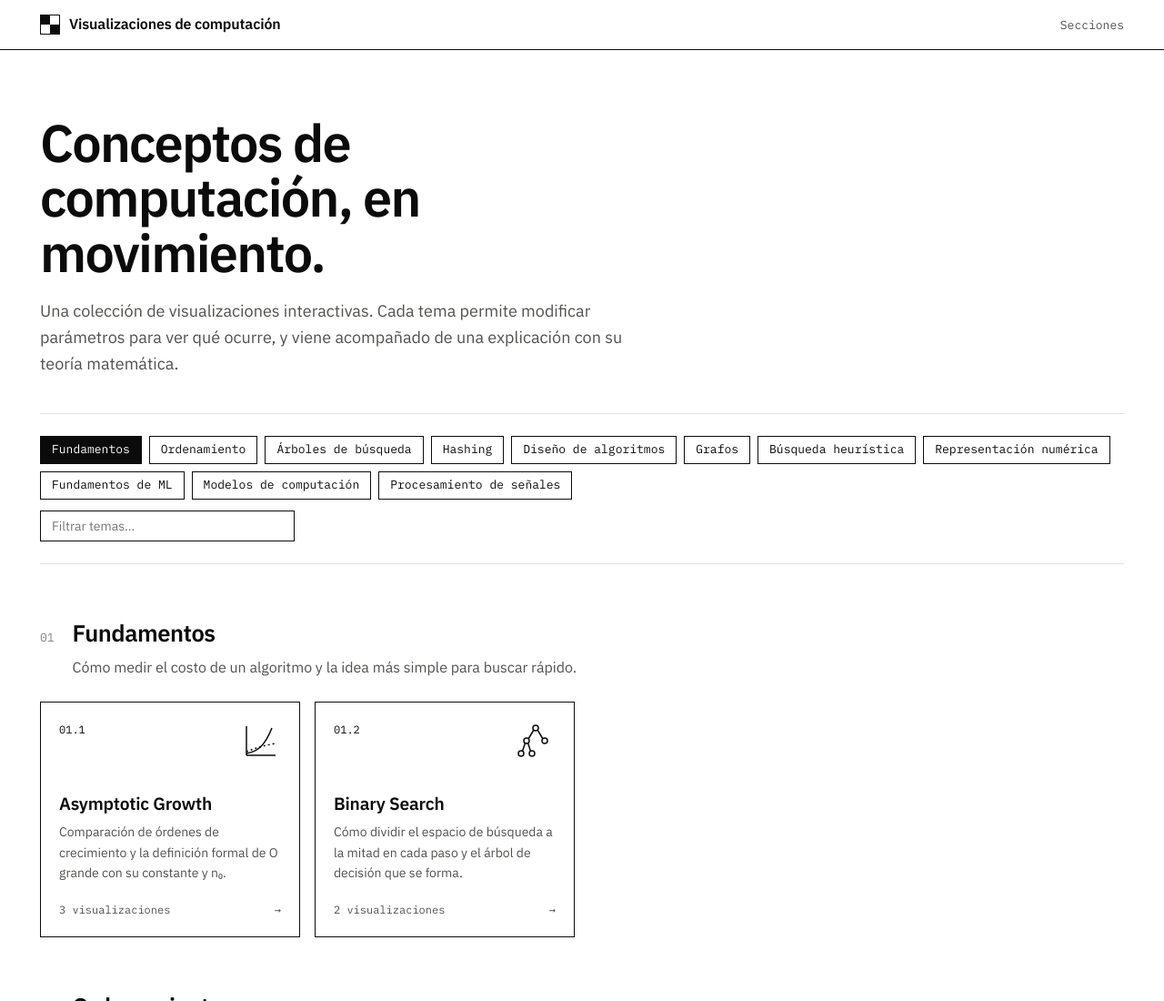
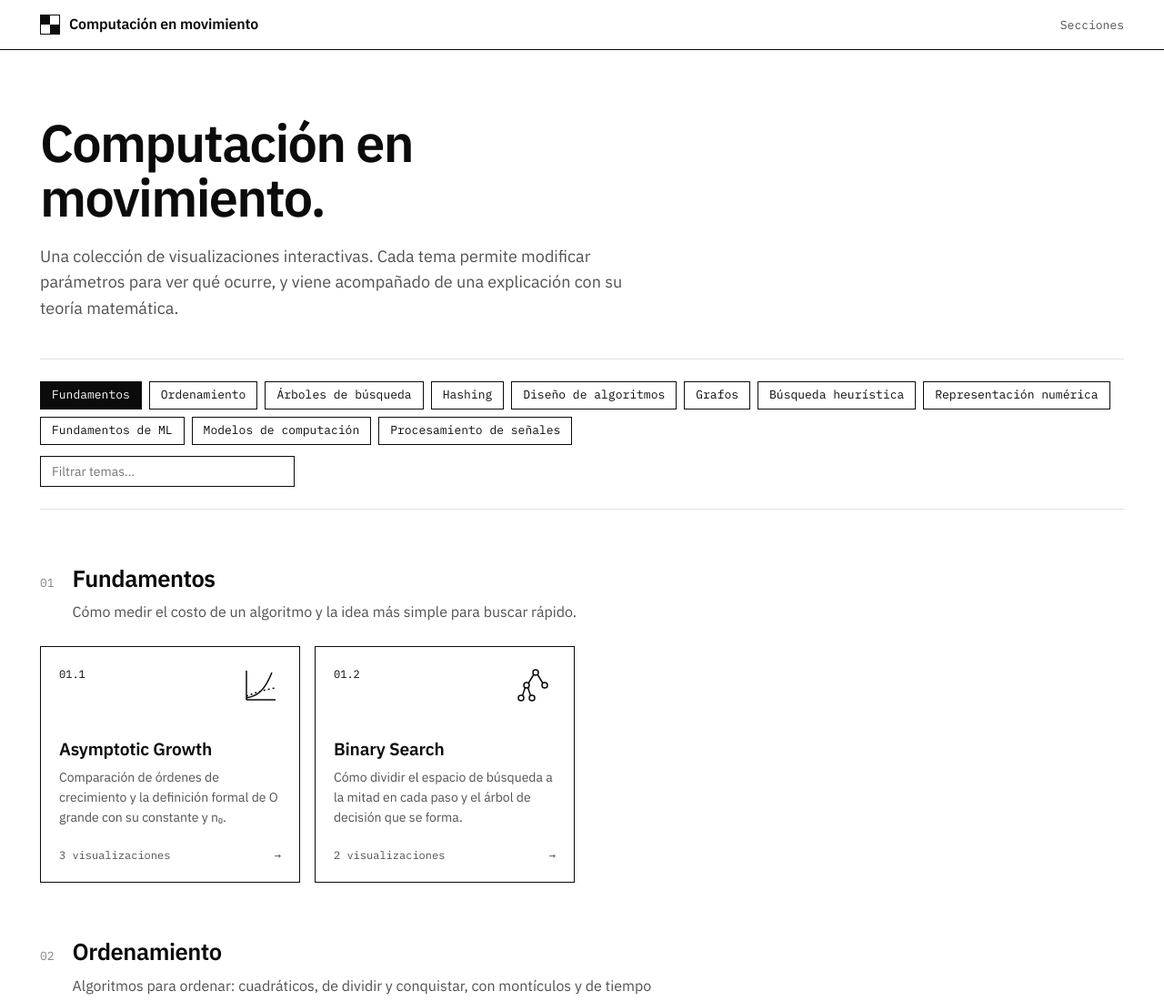
Before and after one commit to clangoi/visualizaciones, a website: page index.html in a window 1280 px wide. Shown: the top 1100 px of the page at 91% size. Drawn offline with Linux system fonts and the light colour scheme.

Commit message:
Cambia el título del sitio a «Computación en movimiento»
Co-Authored-By: Claude Opus 5.5 <noreply@anthropic.com>

```diff
--- a/index.html
+++ b/index.html
@@ -3,7 +3,7 @@
 <head>
   <meta charset="utf-8">
   <meta name="viewport" content="width=device-width, initial-scale=1">
-  <title>Visualizaciones de computación</title>
+  <title>Computación en movimiento</title>
   <meta name="description" content="Visualizaciones interactivas de conceptos de computación con su fundamento matemático.">
   <link rel="preconnect" href="https://fonts.googleapis.com">
   <link rel="preconnect" href="https://fonts.gstatic.com" crossorigin>
@@ -13,14 +13,14 @@
 <body>
   <header class="barra">
     <div class="barra-interior">
-      <a class="marca" href="index.html"><span class="marca-simbolo"><span></span><span></span><span></span><span></span></span>Visualizaciones de computación</a>
+      <a class="marca" href="index.html"><span class="marca-simbolo"><span></span><span></span><span></span><span></span></span>Computación en movimiento</a>
       <nav><a href="#secciones">Secciones</a></nav>
     </div>
   </header>
 
   <main class="contenedor">
     <section class="portada">
-      <h1>Conceptos de computación, en movimiento.</h1>
+      <h1>Computación en movimiento.</h1>
       <p>Una colección de visualizaciones interactivas. Cada tema permite modificar parámetros para ver
         qué ocurre, y viene acompañado de una explicación con su teoría matemática.</p>
     </section>
--- a/js/tema.js
+++ b/js/tema.js
@@ -29,7 +29,7 @@
     return;
   }
 
-  document.title = `${tema.titulo} — Visualizaciones de computación`;
+  document.title = `${tema.titulo} — Computación en movimiento`;
 
   const renderizarMatematica = (nodo) => {
     if (typeof window.renderMathInElement !== 'function') return;
```
Also changed, not shown: tema.html (+3 -3 lines).
